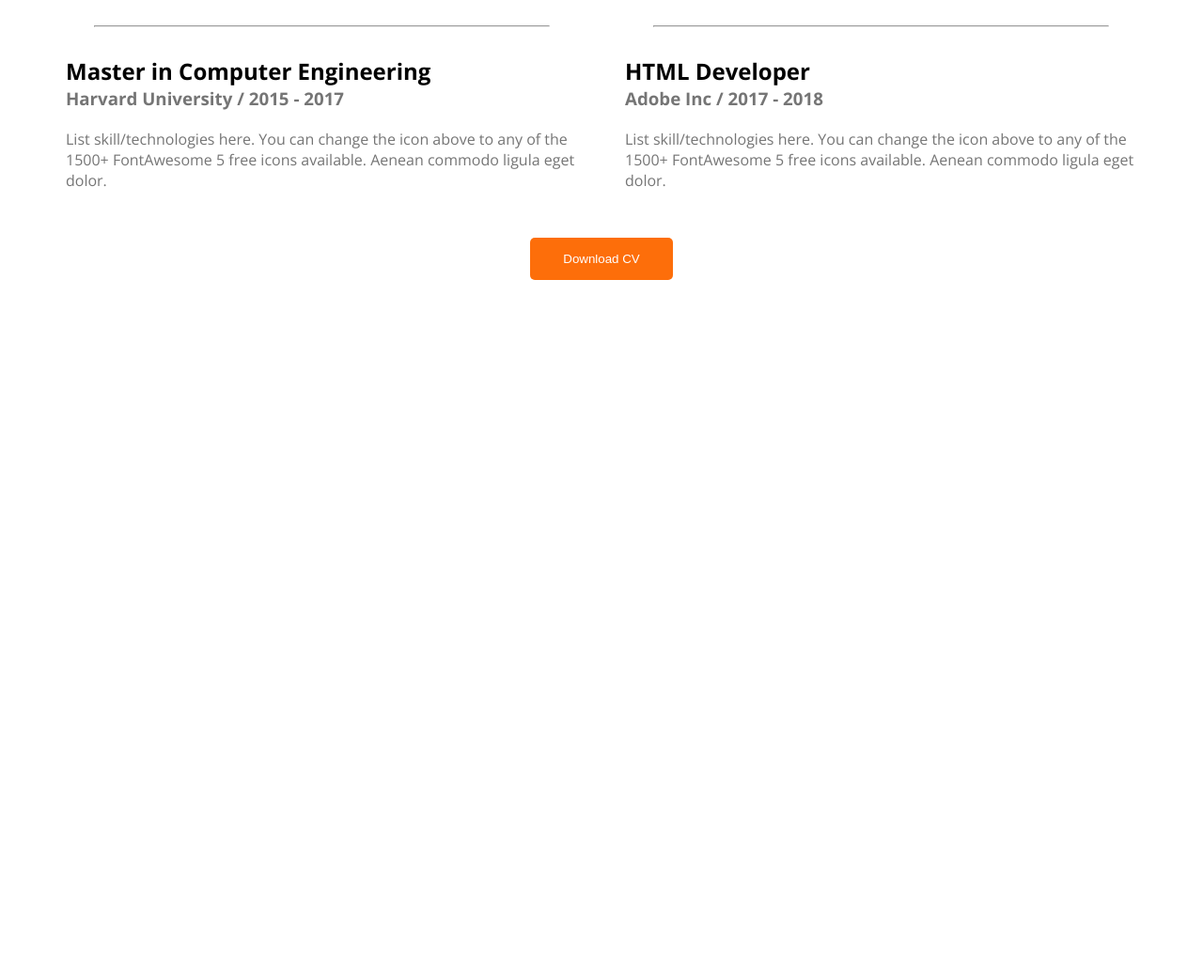
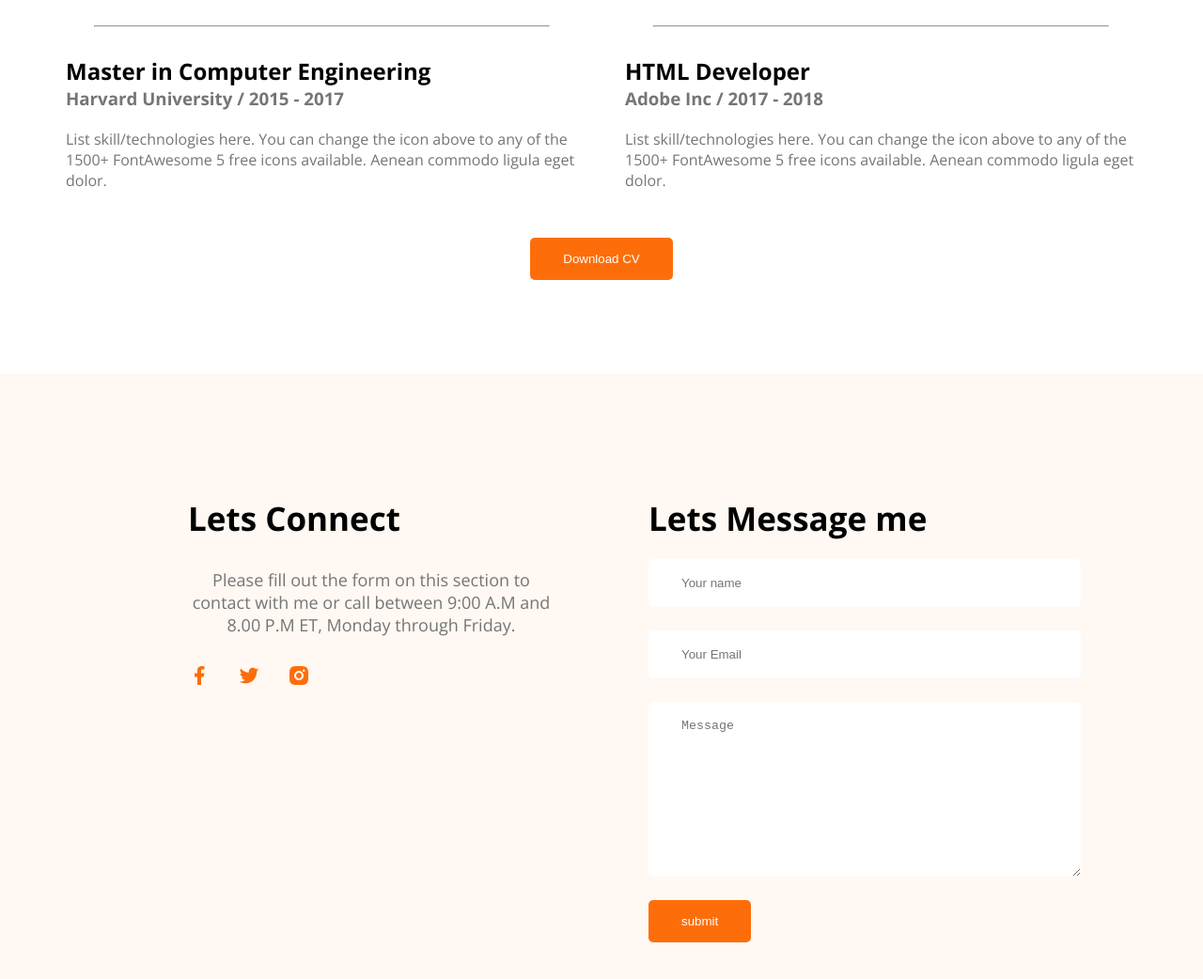
Before and after one commit to sohorabsajib/webdeveloper-portfolio, a plain HTML site: page index.html in a window 1280 px wide. Shown: the part 2435-3477 px from the top of the page at 94% size. Before the commit the page ends 2733 px from the top, so only its background shows below. Drawn offline with nearby package versions, Linux system fonts and the light colour scheme.

Commit message:
footer secion addt

```diff
--- a/index.html
+++ b/index.html
@@ -168,6 +168,27 @@
         </div>
       </section>
     </main>
-    <footer></footer>
+    <footer>
+      <div class="footer-column">
+        <h3  style="font-size: 35px;font-weight: 700; margin-bottom: 20px; margin-left: 0px;">Lets Connect</h3>
+        <p class="section-description">
+          Please fill out the form on this section to contact with me or call between 9:00 A.M and 8.00 P.M ET, Monday through Friday.
+        </p>
+        <div class="social-links">
+          <a href=""><img src="/images/icons/facebook.png" alt=""></a>
+          <a href=""><img src="/images/icons/twitter.png" alt=""></a>
+          <a href=""><img src="/images/icons/insta.png" alt=""></a>
+        </div>
+      </div>
+      <div class="footer-column">
+        <h3  style="font-size: 35px;font-weight: 700; margin-bottom: 20px; margin-left: 0px;">Lets Message me</h3>
+        <form class="contact" action="">
+          <input type="text" placeholder="Your name" name="">
+          <input type="email" placeholder="Your Email" name="">
+          <textarea name="" id="" cols="30" rows="10" placeholder="Message"></textarea>
+          <input class="btn-primary" type="submit" value="submit">
+        </form>
+      </div>
+    </footer>
   </body>
 </html>
--- a/styles/portfolio.css
+++ b/styles/portfolio.css
@@ -191,3 +191,29 @@ main{
   text-align: center;
   margin-top: 50px;
 }
+
+/* footer style  */
+footer{
+  display: flex;
+  background: #fff8f3;
+  gap: 100px;
+  margin-top: 100px;
+  padding: 130px 200px;
+}
+.footer-column{
+  width: 50%;
+}
+.social-links a{
+  margin-right: 25px;
+
+}
+.contact input[type="text"], .contact input[type="email"],textarea{
+  display: block;
+  margin-bottom: 25px;
+  padding: 18px 35px;
+  border-radius: 5px;
+  color: #757575;
+  background: #fff;
+  border: 0;
+  width: 100%;
+}
```
